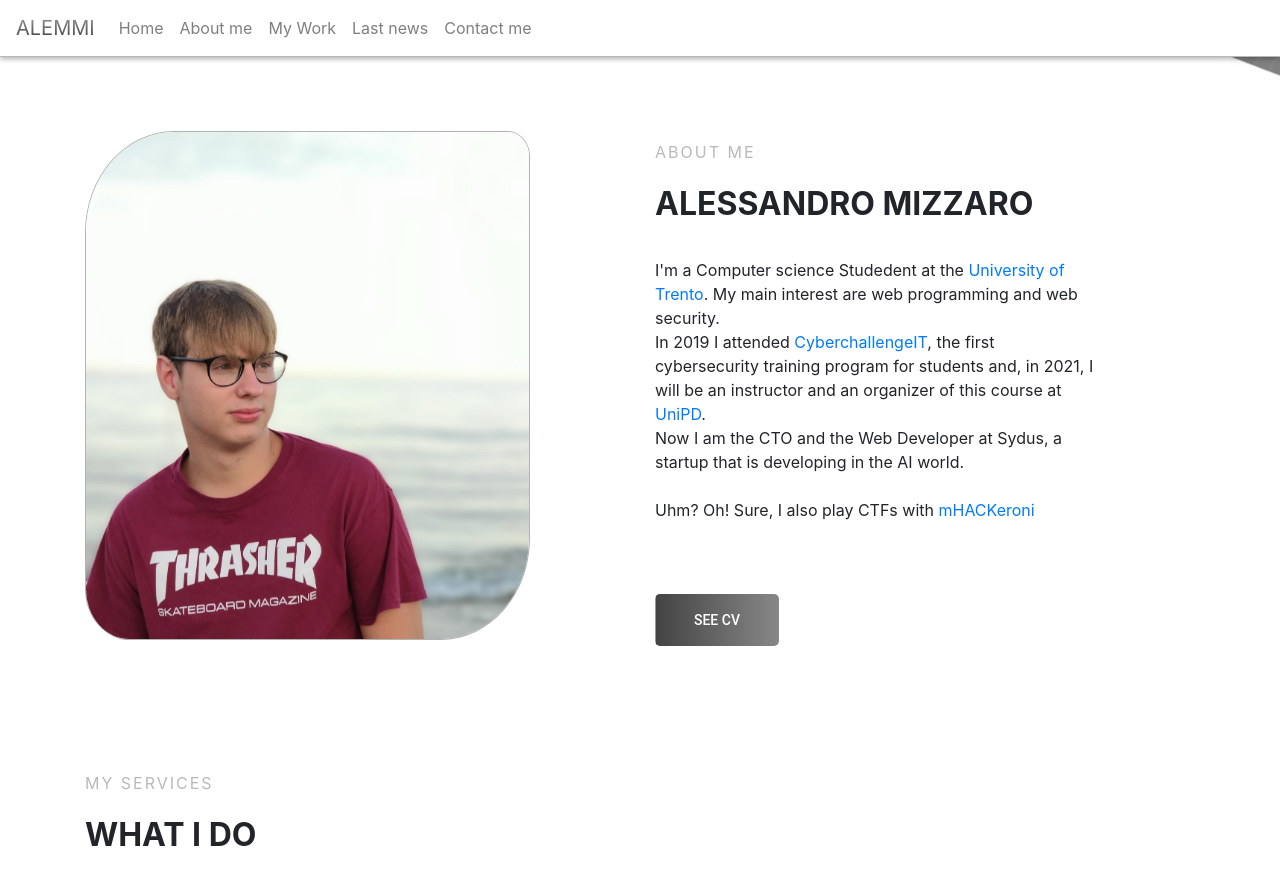
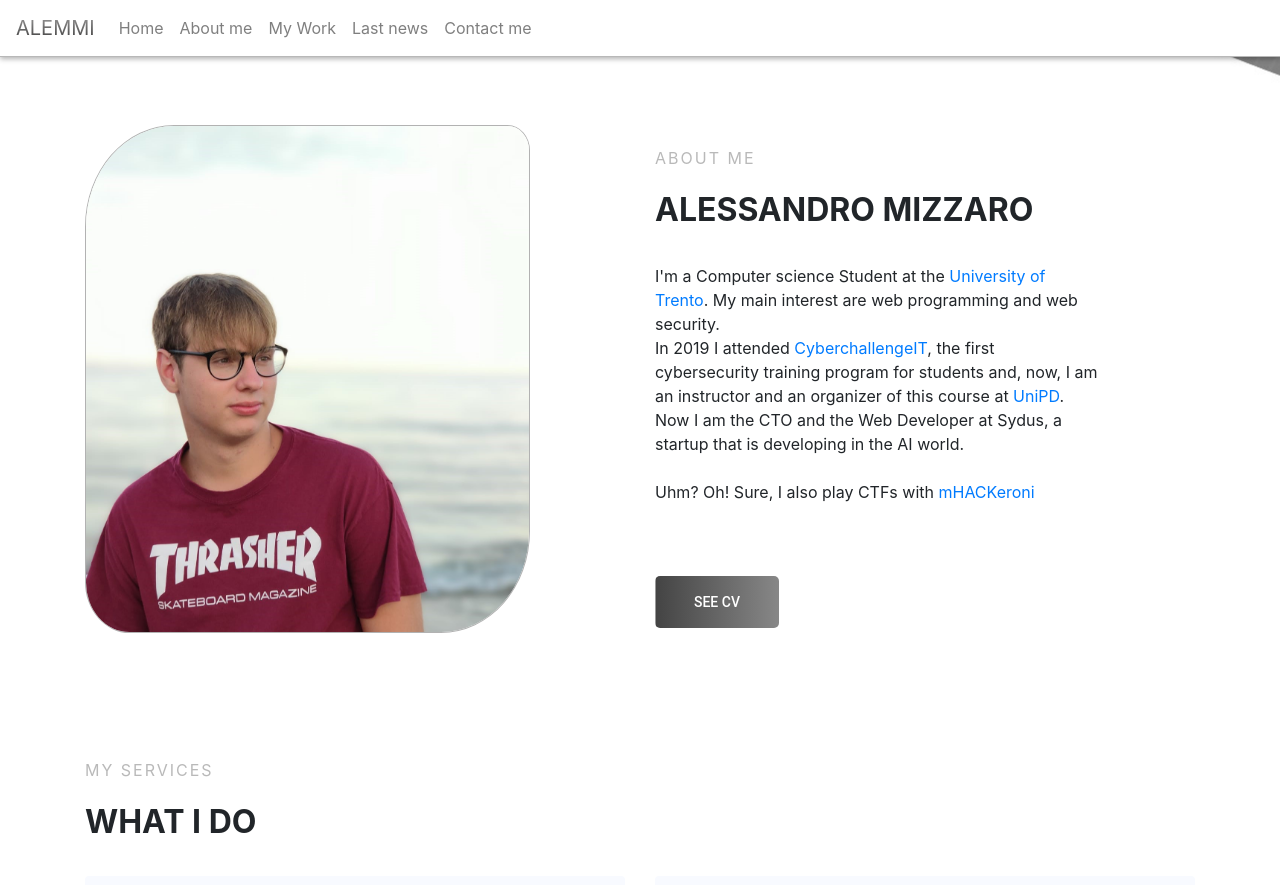
Before and after one commit to Alemmi/alessandromizzaro.me, a Jekyll site: the page built from index.html, in a window 1280 px wide and 900 px high, scrolled down 775 px. Shown: the top 885 px of the window. Built offline with Jekyll 4.4.1, drawn with Linux system fonts in a browser that asks for light colours.

Commit message:
Fix typo

```diff
--- a/index.html
+++ b/index.html
@@ -16,8 +16,8 @@ permalink: /
                 </p>
                 <p class='title text-uppercase'>Alessandro Mizzaro</p>
                 <p class="section-text">
-                    I'm a Computer science Studedent at the <a href="https://unitn.it/">University of Trento</a>. My main interest are web programming and web security.<br>
-                    In 2019 I attended <a href="https://cyberchallenge.it/">CyberchallengeIT</a>, the first cybersecurity training program for students and, in 2021, I will be an instructor and an organizer of this course at <a href="https://cyberchallenge.it/venues/unipd">UniPD</a>.<br>
+                    I'm a Computer science Student at the <a href="https://unitn.it/">University of Trento</a>. My main interest are web programming and web security.<br>
+                    In 2019 I attended <a href="https://cyberchallenge.it/">CyberchallengeIT</a>, the first cybersecurity training program for students and, now, I am an instructor and an organizer of this course at <a href="https://cyberchallenge.it/venues/unipd">UniPD</a>.<br>
                     Now I am the CTO and the Web Developer at Sydus, a startup that is developing in the AI world. <br><br>
                     Uhm? Oh! Sure, I also play CTFs with <a href="https://mHACKeroni.it/">mHACKeroni</a>
                 </p>
```
